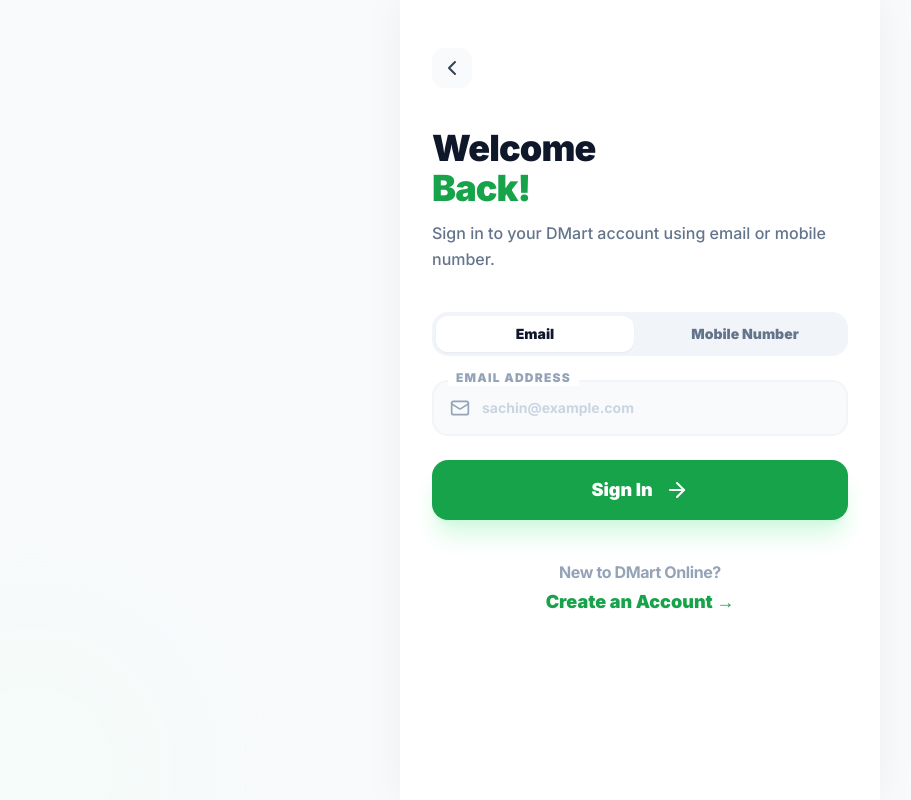
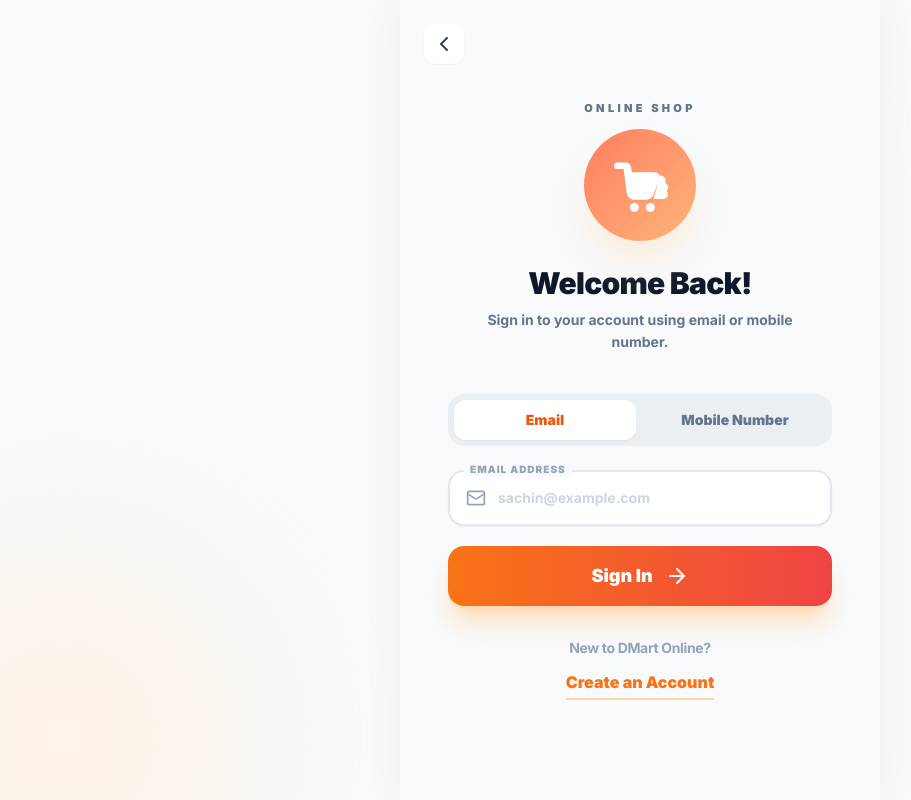
Before and after one commit to MANIMARAN-S67/DmartApp, a React (Vite) app in the folder frontend/: page /login in a window 1280 px wide. Shown: the whole page, without its empty margins (0-911 px from the left). Built offline with nearby package versions, Linux system fonts and the light colour scheme.

Commit message:
Update login page with new DMart Orange gradient logo & layout

```diff
--- a/frontend/src/pages/Login.jsx
+++ b/frontend/src/pages/Login.jsx
@@ -57,47 +57,62 @@
     };
 
     return (
-        <div className="min-h-screen bg-white px-8 pt-12 pb-10 animate-fadeIn relative overflow-hidden">
+        <div className="min-h-screen bg-slate-50 px-8 pt-10 pb-10 animate-fadeIn relative overflow-hidden flex flex-col">
             {/* Back button */}
-            <button onClick={() => navigate('/')} className="w-10 h-10 flex items-center justify-center rounded-xl bg-slate-50 border border-slate-100 mb-10 active:scale-90 transition-all">
+            <button onClick={() => navigate('/')} className="absolute top-6 left-6 w-10 h-10 flex items-center justify-center rounded-xl bg-white shadow-sm border border-slate-200 active:scale-90 transition-all z-20">
                 <ChevronLeft className="w-6 h-6 text-slate-700" />
             </button>
 
-            <div className="mb-10">
-                <h1 className="text-4xl font-black text-slate-900 tracking-tight mb-3">
-                    Welcome <br /><span className="text-green-600">Back!</span>
+            <div className="flex-1 flex flex-col justify-center max-w-sm mx-auto w-full z-10 pt-8">
+
+                {/* NEW LOGO */}
+                <div className="mb-10 flex flex-col items-center text-center animate-slideDown">
+                    <span className="text-[11px] font-black tracking-[0.3em] text-slate-500 mb-3 uppercase">Online Shop</span>
+                    <div className="relative w-28 h-28 rounded-full bg-gradient-to-br from-[#ff7e5f] to-[#feb47b] flex items-center justify-center shadow-2xl shadow-orange-200/60 mb-6">
+                        {/* Custom Thumbs-Up Shopping Cart SVG */}
+                        <svg viewBox="0 0 100 100" className="w-16 h-16 text-white translate-x-1" fill="currentColor">
+                            <path d="M22,30 L65,30 C72,30 76,34 74,41 L65,65 C63,70 59,73 53,73 L35,73 C29,73 24,68 23,62 L18,25 L8,25 C5,25 3,23 3,20 C3,17 5,15 8,15 L22,15 C26,15 29,18 30,23 L31,30 Z" />
+                            <path d="M45,30 L45,45 L35,45 C32,45 30,47 30,50 C30,53 32,55 35,55 L55,55 C58,55 60,53 60,50 L60,30 L45,30 Z" /> {/* Thumbs up thumb shape approx */}
+                            <circle cx="35" cy="85" r="7" />
+                            <circle cx="60" cy="85" r="7" />
+                            {/* Hand/thumb addition inside the cart basket */}
+                            <path d="M75,35 C80,35 84,39 84,44 C84,45 83,46 83,47 C86,48 88,51 88,54 C88,56 87,58 85,59 C87,61 88,64 87,67 C86,70 82,72 79,72 L65,72 L75,35 Z" />
+                        </svg>
+                    </div>
+                    <h1 className="text-3xl font-black text-slate-900 tracking-tight mb-2">
+                        Welcome Back!
                     </h1>
-                <p className="text-slate-500 font-medium text-base leading-relaxed">
-                    Sign in to your DMart account using email or mobile number.
+                    <p className="text-slate-500 font-bold text-sm leading-relaxed px-4">
+                        Sign in to your account using email or mobile number.
                     </p>
                 </div>
 
                 {/* Mode toggle */}
-            <div className="flex gap-3 mb-6 bg-slate-100 rounded-2xl p-1">
+                <div className="flex gap-2 mb-6 bg-slate-200/60 rounded-2xl p-1.5">
                     <button
                         type="button"
                         onClick={() => setMode('email')}
-                    className={`flex-1 py-2 rounded-xl text-sm font-black ${mode === 'email' ? 'bg-white text-slate-900 shadow-sm' : 'text-slate-500'}`}
+                        className={`flex-1 py-2.5 rounded-xl text-sm font-black transition-all ${mode === 'email' ? 'bg-white text-orange-600 shadow-sm' : 'text-slate-500 hover:text-slate-700'}`}
                     >
                         Email
                     </button>
                     <button
                         type="button"
                         onClick={() => setMode('phone')}
-                    className={`flex-1 py-2 rounded-xl text-sm font-black ${mode === 'phone' ? 'bg-white text-slate-900 shadow-sm' : 'text-slate-500'}`}
+                        className={`flex-1 py-2.5 rounded-xl text-sm font-black transition-all ${mode === 'phone' ? 'bg-white text-orange-600 shadow-sm' : 'text-slate-500 hover:text-slate-700'}`}
                     >
                         Mobile Number
                     </button>
                 </div>
 
-            <form onSubmit={handleLogin} className="space-y-6">
+                <form onSubmit={handleLogin} className="space-y-5">
                     {mode === 'email' ? (
                         <div className="relative group">
-                        <label className="text-xs font-black uppercase tracking-widest text-slate-400 absolute left-4 -top-2.5 bg-white px-2 z-10 transition-colors group-focus-within:text-green-600">
+                            <label className="text-[10px] font-black uppercase tracking-widest text-slate-400 absolute left-4 -top-2 bg-slate-50 px-1.5 z-10 transition-colors group-focus-within:text-orange-500">
                                 Email Address
                             </label>
-                        <div className="flex items-center gap-3 bg-slate-50 border-2 border-slate-100 group-focus-within:border-green-400 group-focus-within:bg-white rounded-2xl px-4 transition-all">
-                            <Mail className="w-5 h-5 text-slate-400 group-focus-within:text-green-600 shrink-0" />
+                            <div className="flex items-center gap-3 bg-white border-2 border-slate-200 group-focus-within:border-orange-400 rounded-2xl px-4 transition-all shadow-sm">
+                                <Mail className="w-5 h-5 text-slate-400 group-focus-within:text-orange-500 shrink-0" />
                                 <input
                                     type="email"
                                     value={email}
@@ -109,11 +124,11 @@
                         </div>
                     ) : (
                         <div className="relative group">
-                        <label className="text-xs font-black uppercase tracking-widest text-slate-400 absolute left-4 -top-2.5 bg-white px-2 z-10 transition-colors group-focus-within:text-green-600">
+                            <label className="text-[10px] font-black uppercase tracking-widest text-slate-400 absolute left-4 -top-2 bg-slate-50 px-1.5 z-10 transition-colors group-focus-within:text-orange-500">
                                 Mobile Number
                             </label>
-                        <div className="flex items-center gap-3 bg-slate-50 border-2 border-slate-100 group-focus-within:border-green-400 group-focus-within:bg-white rounded-2xl px-4 transition-all">
-                            <Phone className="w-5 h-5 text-slate-400 group-focus-within:text-green-600 shrink-0" />
+                            <div className="flex items-center gap-3 bg-white border-2 border-slate-200 group-focus-within:border-orange-400 rounded-2xl px-4 transition-all shadow-sm">
+                                <Phone className="w-5 h-5 text-slate-400 group-focus-within:text-orange-500 shrink-0" />
                                 <input
                                     type="tel"
                                     value={phone}
@@ -126,8 +141,8 @@
                     )}
 
                     {error && (
-                    <div className="p-4 rounded-xl bg-red-50 border border-red-100 text-red-600 text-sm font-bold flex items-center gap-2">
-                        <span className="w-5 h-5 flex items-center justify-center rounded-full bg-red-100 text-[10px] shrink-0">!</span>
+                        <div className="p-4 rounded-xl bg-red-50 border border-red-100 text-red-600 text-sm font-bold flex items-center gap-3 animate-slideUp">
+                            <div className="w-6 h-6 flex items-center justify-center rounded-full bg-red-100 text-red-600 shrink-0">!</div>
                             {error}
                         </div>
                     )}
@@ -135,7 +150,7 @@
                     <button
                         type="submit"
                         disabled={loading}
-                    className={`w-full bg-green-600 text-white rounded-2xl py-4 font-black text-lg shadow-xl shadow-green-200/60 flex items-center justify-center gap-3 transition-all active:scale-95 ${loading ? 'opacity-70' : 'hover:bg-green-700'}`}
+                        className={`w-full bg-gradient-to-r from-orange-500 to-red-500 text-white rounded-2xl py-4 font-black text-lg shadow-xl shadow-orange-200/80 flex items-center justify-center gap-3 transition-all active:scale-95 ${loading ? 'opacity-70' : 'hover:shadow-orange-300/80'}`}
                     >
                         {loading ? (
                             <span className="flex items-center gap-2">
@@ -148,16 +163,17 @@
                     </button>
                 </form>
 
-            <div className="mt-10 text-center">
-                <p className="text-slate-400 font-bold tracking-tight mb-1">New to DMart Online?</p>
-                <Link to="/register" className="text-green-600 font-black text-lg hover:underline decoration-4 underline-offset-4">
-                    Create an Account →
+                <div className="mt-8 text-center pb-8">
+                    <p className="text-slate-400 font-bold text-sm tracking-tight mb-2">New to DMart Online?</p>
+                    <Link to="/register" className="text-orange-500 font-black text-base hover:text-orange-600 transition-colors inline-block py-1 border-b-2 border-orange-200 hover:border-orange-500">
+                        Create an Account
                     </Link>
                 </div>
+            </div>
 
-            {/* Decorative */}
-            <div className="fixed -bottom-24 -left-24 w-64 h-64 bg-green-50 rounded-full blur-3xl opacity-50 -z-10 pointer-events-none" />
-            <div className="fixed top-1/2 -right-12 w-32 h-32 bg-purple-50 rounded-full blur-2xl opacity-40 -z-10 pointer-events-none" />
+            {/* Decorative BG Elements */}
+            <div className="fixed -bottom-32 -left-32 w-96 h-96 bg-orange-100 rounded-full blur-3xl opacity-50 -z-10 pointer-events-none" />
+            <div className="fixed -top-32 -right-32 w-96 h-96 bg-red-50 rounded-full blur-3xl opacity-50 -z-10 pointer-events-none" />
         </div>
     );
 };
```
Lines whose indentation alone changed are shown as unchanged.
